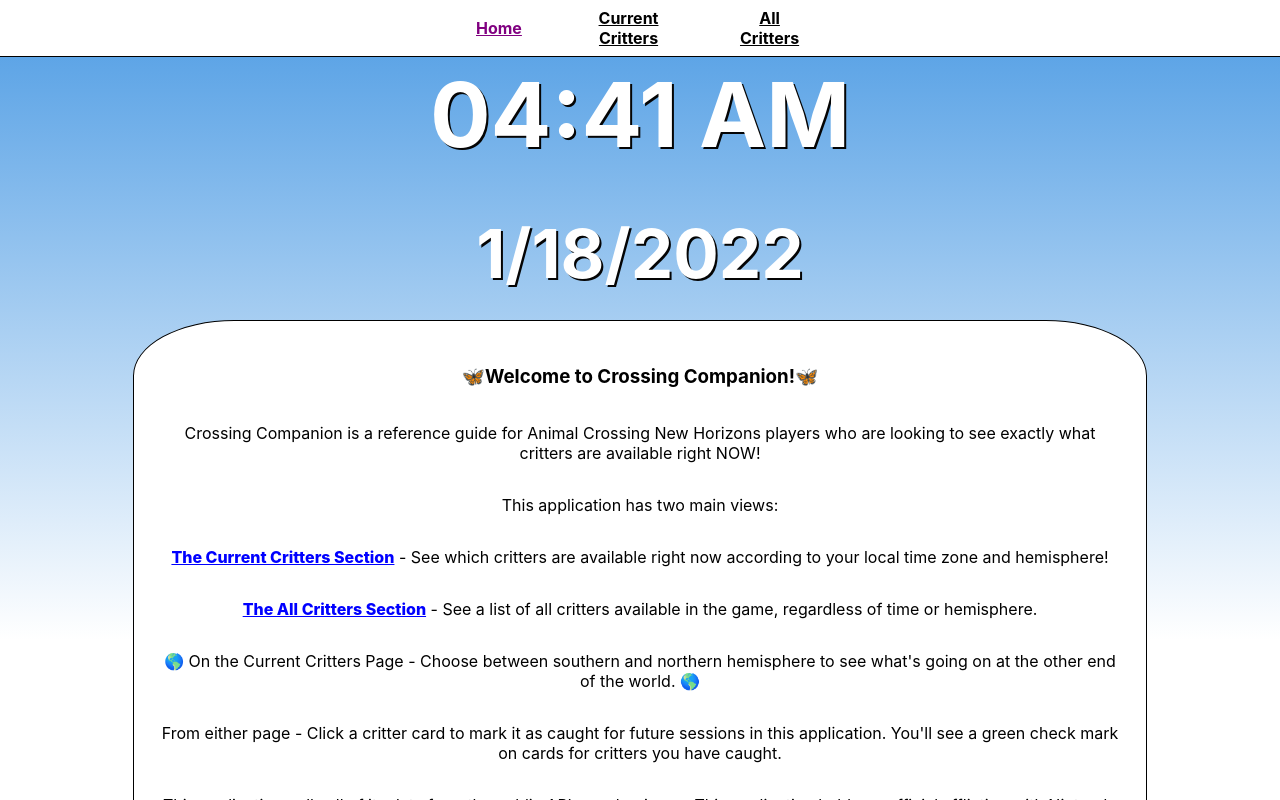
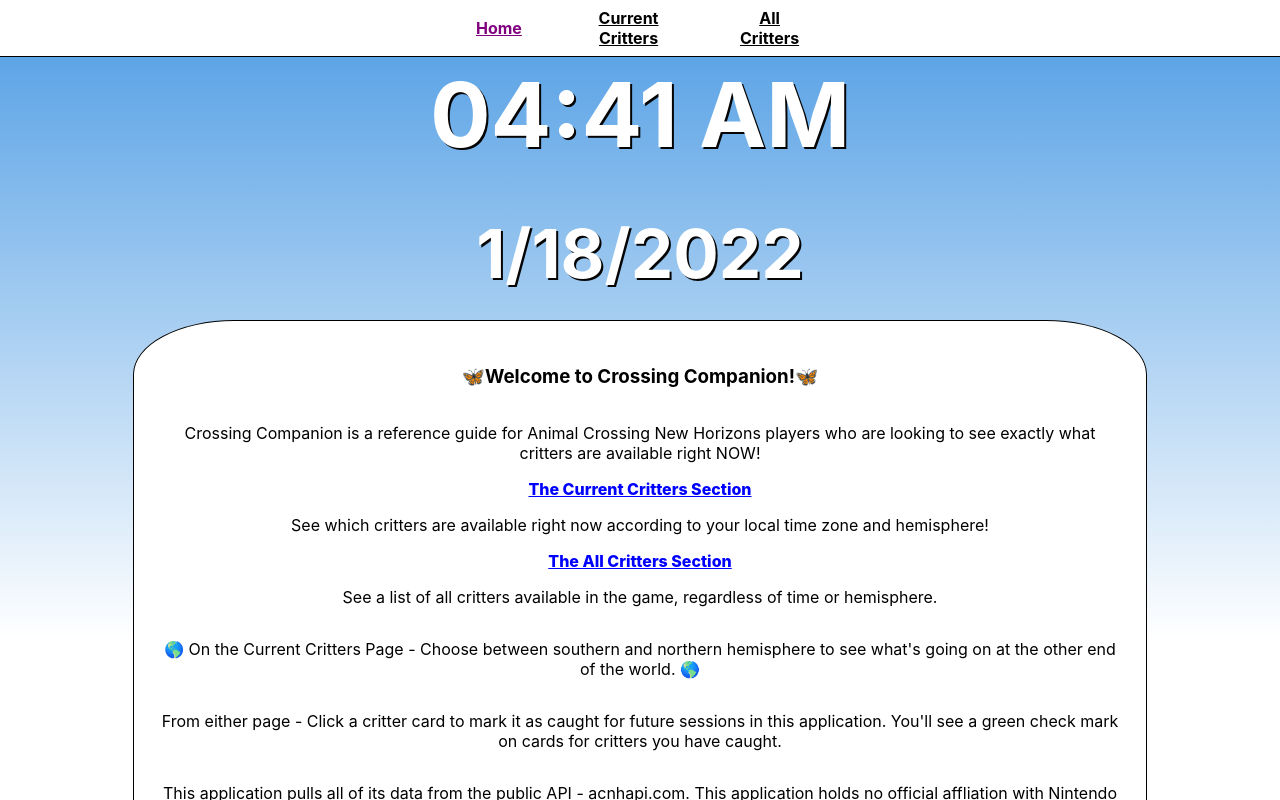
Before and after one commit to colganmeanor/Crossing-Companion, a React (Create React App) app: page / in a window 1280 px wide. Built offline with nearby package versions, Linux system fonts and the light colour scheme; no server answers.

Commit message:
Add new div section for links in About.js

```diff
--- a/src/Components/About.js
+++ b/src/Components/About.js
@@ -6,9 +6,12 @@
         <div className="about-section">
             <h3>🦋Welcome to Crossing Companion!🦋</h3>
             <p>Crossing Companion is a reference guide for Animal Crossing New Horizons players who are looking to see exactly what critters are available right NOW!</p>
-            <p>This application has two main views:</p>
-            <p><Link className='about-link' to='/current-critters'>The Current Critters Section</Link> - See which critters are available right now according to your local time zone and hemisphere!</p>
-            <p><Link className='about-link' to='/all-critters'>The All Critters Section</Link> - See a list of all critters available in the game, regardless of time or hemisphere.</p>
+            <div className='about-link-section'>
+                <Link className='about-link' to='/current-critters'>The Current Critters Section</Link>
+                <p>See which critters are available right now according to your local time zone and hemisphere!</p>
+                <Link className='about-link' to='/all-critters'>The All Critters Section</Link>
+                <p>See a list of all critters available in the game, regardless of time or hemisphere.</p>
+            </div>
             <p>🌎 On the Current Critters Page - Choose between southern and northern hemisphere to see what's going on at the other end of the world. 🌎</p>
             <p>From either page - Click a critter card to mark it as caught for future sessions in this application. You'll see a green check mark on cards for critters you have caught.</p>
             <p>This application pulls all of its data from the public API - acnhapi.com. This application holds no official affliation with Nintendo or Animal Crossing.</p>
--- a/src/Styles/About.css
+++ b/src/Styles/About.css
@@ -10,6 +10,11 @@
     flex-direction: column;
 }
 
+.about-link-section {
+    display: flex;
+    flex-direction: column;
+}
+
 .about-link {
     font-weight: 800;
     color: blue;
```
